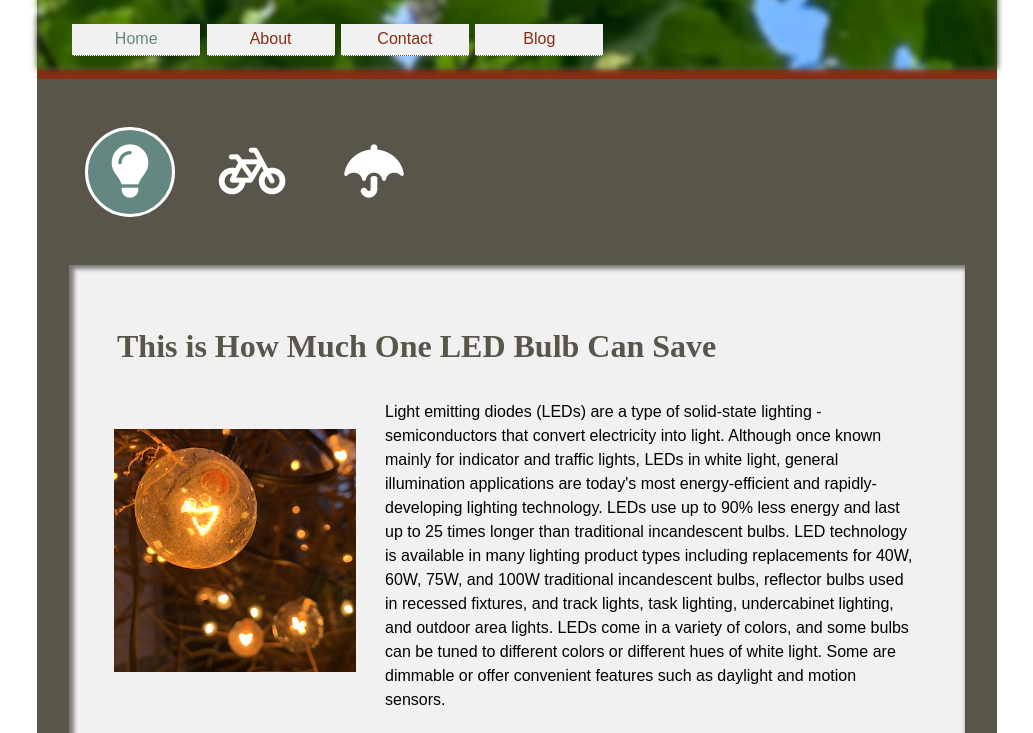
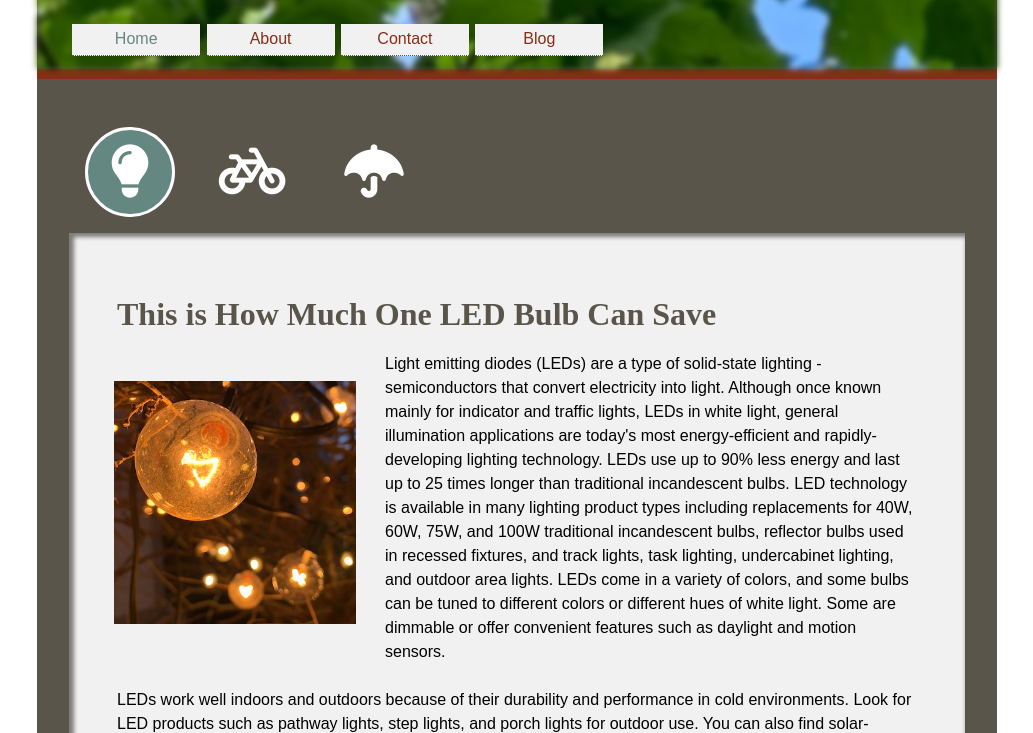
Before and after one commit to saya7852/green-energy, a plain HTML site: page index.html in a window 1280 px wide. Shown: the part 219-952 px from the top of the page, without its empty margins (123-1156 px from the left). Drawn offline with nearby package versions, Linux system fonts and the light colour scheme.

Commit message:
update css

```diff
--- a/css/styles.css
+++ b/css/styles.css
@@ -298,10 +298,12 @@ For screens wider than 25rem */
         padding: 2rem 1rem;
         padding-top: 1rem;
         box-shadow: 3px 2px 4px 2px #7c7b78 inset;
+        margin-top: 0;
     }
 
     h1 {
         padding: 1rem 2rem;
+        padding-bottom: 0;
     }
 
     figure>img {
```
